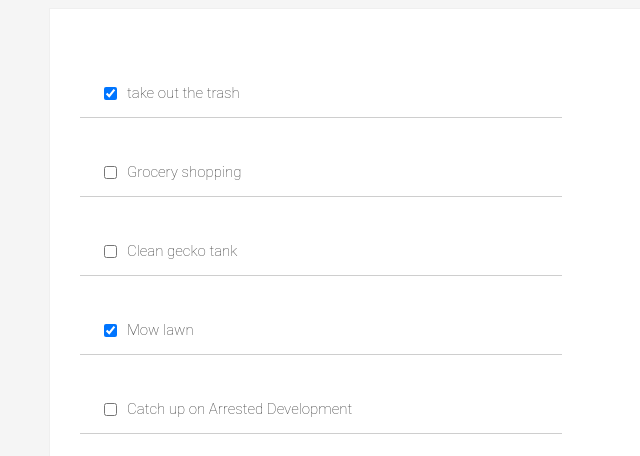
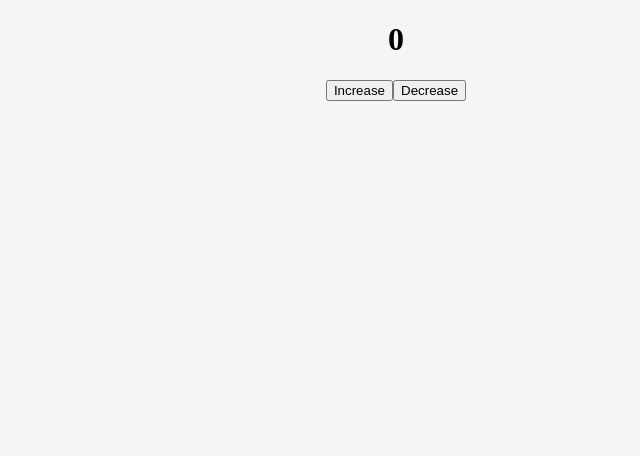
Before and after one commit to ebraimcarvalho/exercicios-projetos, a React (Create React App) app in the folder frontend-desafios/react-fcc-win/: page / in a window 1280 px wide. Shown: the top 456 px of the page, without its empty margins (244-884 px from the left). Built offline with nearby package versions, Linux system fonts and the light colour scheme.

Commit message:
AppCount increase and decrease

```diff
--- /dev/null
+++ b/frontend-desafios/react-fcc-win/src/AppCount.js
@@ -0,0 +1,40 @@
+import React from 'react'
+
+class App extends React.Component {
+  constructor() {
+    super()
+    this.state = {
+      count: 0
+    }
+    this.setCountPlus = this.setCountPlus.bind(this)
+    this.setCountMinus = this.setCountMinus.bind(this)
+  }
+
+  setCountPlus() {
+    this.setState(prevState => {
+      return {
+        count: prevState.count + 1
+      }
+    })
+  }
+
+  setCountMinus() {
+    this.setState(prevState => {
+      return {
+        count: prevState.count - 1
+      }
+    })
+  }
+
+  render() {
+    return (
+      <div>
+        <h1>{this.state.count}</h1>
+        <button onClick={this.setCountPlus}>Increase</button>
+        <button onClick={this.setCountMinus}>Decrease</button>
+      </div>
+    )
+  }
+}
+
+export default App
--- a/frontend-desafios/react-fcc-win/src/index.js
+++ b/frontend-desafios/react-fcc-win/src/index.js
@@ -3,10 +3,10 @@ import ReactDOM from 'react-dom'
 import './style.css';
 import * as serviceWorker from './serviceWorker';
 
-import Todo from './Todo'
+import App from './AppCount'
 
 ReactDOM.render(
-  <Todo />,
+  <App />,
   document.getElementById('root')
 )
 
--- a/frontend-desafios/react-fcc-win/src/style.css
+++ b/frontend-desafios/react-fcc-win/src/style.css
@@ -1,5 +1,9 @@
 body {
   background-color: whitesmoke;
+}
+
+#root {
+  text-align: center;
 }
 
 .todo-list {
```
Also changed, not shown: frontend-desafios/react-fcc-win/src/AppCount copy.js (added, +40 -0 lines).
